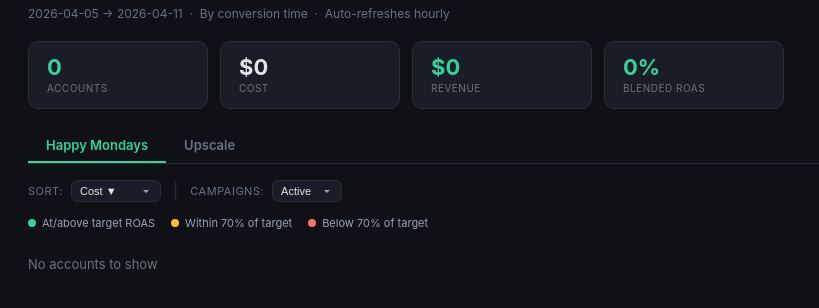
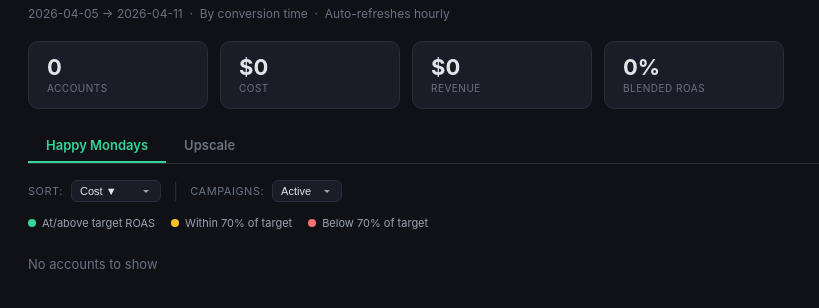
Before and after one commit to dingospo1/ads-dashboard, a Flask app: page / in a window 1280 px wide. Shown: the part 49-357 px from the top of the page, without its empty margins (0-819 px from the left). Run offline with Flask 3, Linux system fonts and the light colour scheme; data that the repository does not hold is empty.

Commit message:
Make all summary bar values white (remove green colour overrides)
Co-Authored-By: Claude Sonnet 4.6 <noreply@anthropic.com>

```diff
--- a/templates/dashboard.html
+++ b/templates/dashboard.html
@@ -204,10 +204,10 @@ select.ctrl:focus { outline: none; border-color: #34d399; }
 <p class="subtitle">{{ start_date }} &rarr; {{ end_date }} &nbsp;&middot;&nbsp; By conversion time &nbsp;&middot;&nbsp; Auto-refreshes hourly</p>
 
 <div class="summary-bar">
-  <div class="stat-box"><div class="stat-value" style="color:#34d399" id="s-accounts">{{ num_accounts }}</div><div class="stat-label">Accounts</div></div>
+  <div class="stat-box"><div class="stat-value" id="s-accounts">{{ num_accounts }}</div><div class="stat-label">Accounts</div></div>
   <div class="stat-box"><div class="stat-value" id="s-cost">${{ "{:,.0f}".format(total_cost) }}</div><div class="stat-label">Cost</div><div class="stat-delta" id="sd-cost"></div></div>
-  <div class="stat-box"><div class="stat-value" style="color:#34d399" id="s-rev">${{ "{:,.0f}".format(total_revenue) }}</div><div class="stat-label">Revenue</div><div class="stat-delta" id="sd-rev"></div></div>
-  <div class="stat-box"><div class="stat-value" style="color:#34d399" id="s-roas">{{ (total_roas * 100)|int }}%</div><div class="stat-label">Blended ROAS</div><div class="stat-delta" id="sd-roas"></div></div>
+  <div class="stat-box"><div class="stat-value" id="s-rev">${{ "{:,.0f}".format(total_revenue) }}</div><div class="stat-label">Revenue</div><div class="stat-delta" id="sd-rev"></div></div>
+  <div class="stat-box"><div class="stat-value" id="s-roas">{{ (total_roas * 100)|int }}%</div><div class="stat-label">Blended ROAS</div><div class="stat-delta" id="sd-roas"></div></div>
 </div>
 
 <div class="tab-bar">
```
